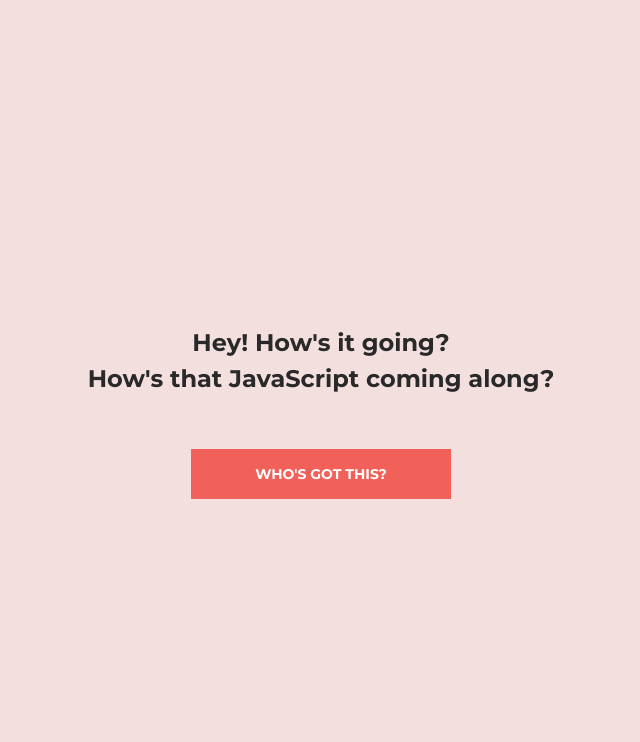
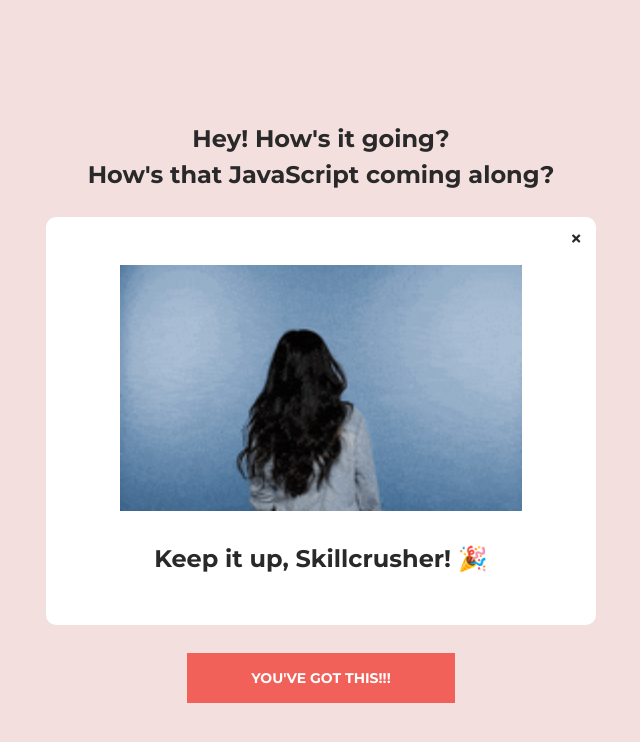
Before and after one commit to Liberty66/js-less5-03, a website: page index.html in a window 1280 px wide. Both pictures are taken after a click on the button "WHO'S GOT THIS?". Shown: the whole page, without its empty margins (319-959 px from the left). Drawn offline with Linux system fonts and the light colour scheme.

Commit message:
error fixed in html

```diff
--- a/index.html
+++ b/index.html
@@ -29,7 +29,7 @@
         />
         <p>Keep it up, Skillcrusher! 🎉</p>
       </div>
-      <button class="">Who's got this?</button>
+      <button class="got-this">Who's got this?</button>
     </div>
   </body>
 </html>
--- a/js/script.js
+++ b/js/script.js
@@ -3,10 +3,10 @@
 var modalX = document.querySelector(".modal-x");
 
 button.addEventListener("click", function () {
-  modal.classList.add("show-modal");
-  button.innerText = "You’ve got this!!!";
+    modal.classList.add("show-modal");
+    button.innerText = "You've got this!!!";
 });
 modalX.addEventListener("click", function () {
-  modal.classList.remove("show-modal");
-  button.innerText = "Who’s got this?";
+    modal.classList.remove("show-modal");
+    button.innerText = "Who's got this?";
 });
```
